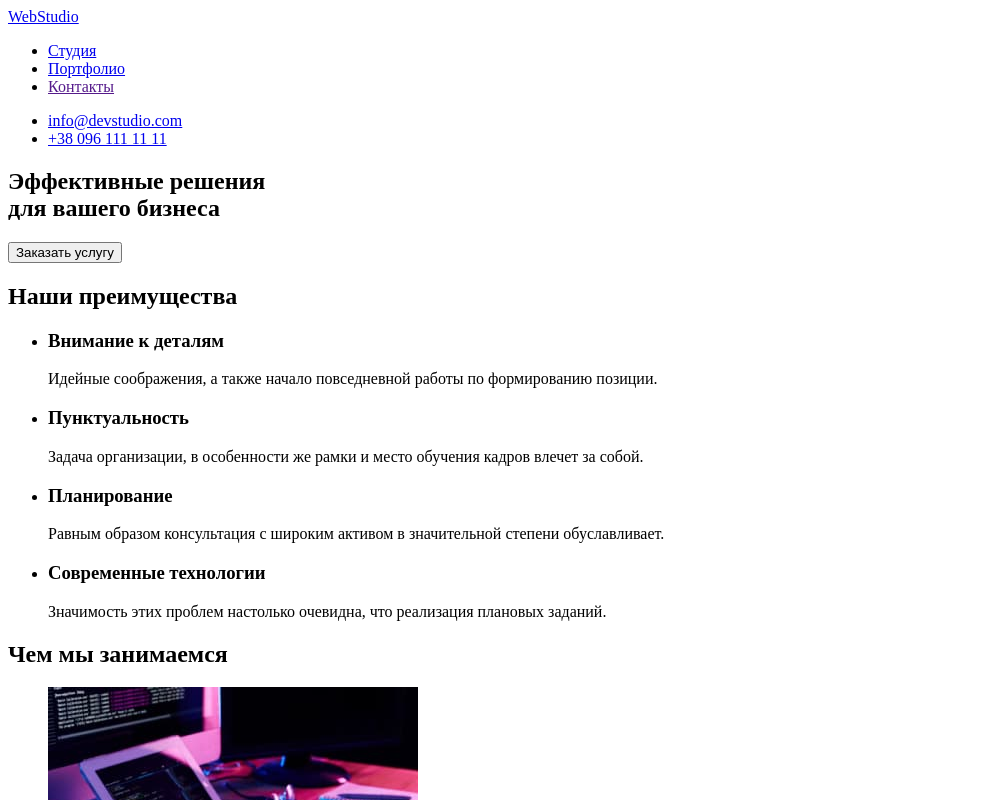
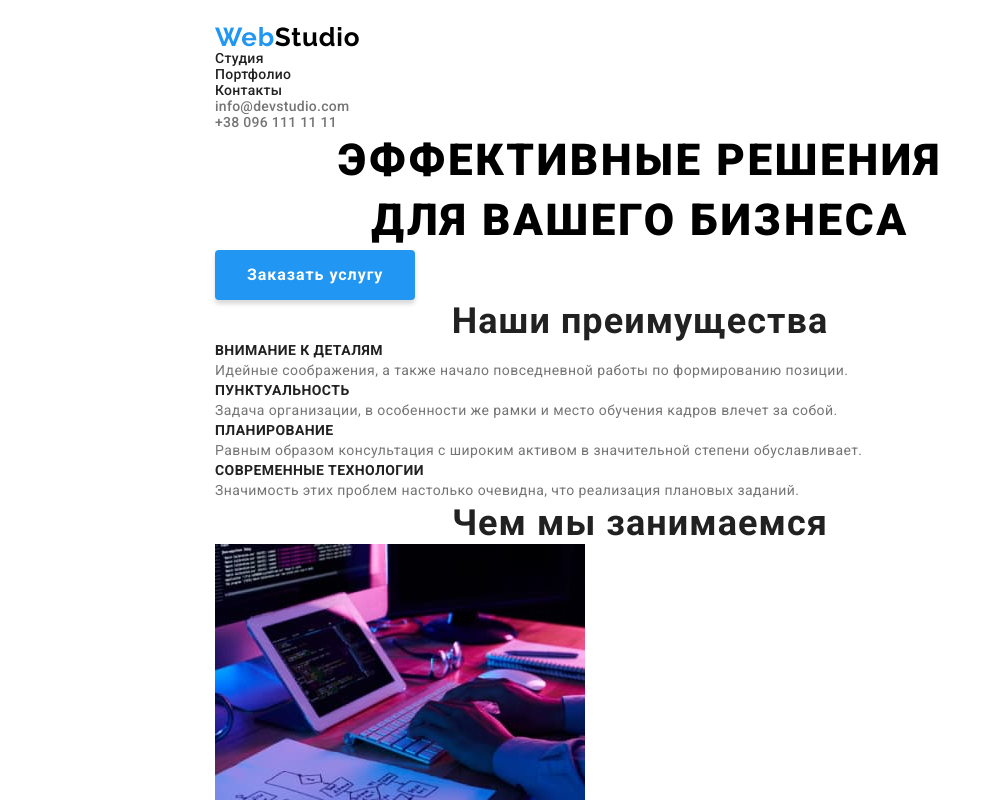
Before and after one commit to ArkZaslavskyi/goit-markup-hw-02, a plain HTML site: page index.html in a window 1280 px wide. Shown: the top 800 px of the page, without its empty margins (0-993 px from the left). Drawn offline with Linux system fonts and the light colour scheme.

Commit message:
Стили текста и кнопок для Студии
Прписаны стили в CSS, и проставлены в index.html

```diff
--- a/css/styles.css
+++ b/css/styles.css
@@ -0,0 +1,191 @@
+body {
+  margin-top: 24px;
+  margin-left: 215px;
+  margin-right: 215px;
+}
+
+/* Header */
+
+.logo {
+  font-family: 'Raleway', sans-serif;
+  font-style: normal;
+  font-weight: 700;
+  font-size: 26px;
+  letter-spacing: 0.03em;
+  text-decoration: none;
+}
+
+.logo-color {
+  color: #2196f3;
+}
+
+.logo-black {
+  color: #000;
+}
+
+.logo-white {
+  color: #fff;
+}
+
+.menu-nav {
+}
+
+.menu-nav-text {
+  font-family: 'Roboto', sans-serif;
+  font-style: normal;
+  font-weight: 500;
+  font-size: 14px;
+  line-height: 16px;
+  letter-spacing: 0.02em;
+  text-decoration: none;
+}
+
+.menu-nav-text-black {
+  color: #212121;
+}
+
+.menu-nav-text-gray {
+  color: #757575;
+}
+
+.menu-nav-text:hover,
+.menu-nav-text:focus {
+  color: #2196f3;
+}
+
+/* Основной контент */
+
+h1 {
+  font-family: 'Roboto', sans-serif;
+  font-style: normal;
+  font-weight: 900;
+  font-size: 44px;
+  line-height: 60px;
+  /* or 136% */
+
+  text-align: center;
+  letter-spacing: 0.06em;
+  text-transform: uppercase;
+  /* color: #ffffff; */
+}
+
+.order-service {
+  font-family: Roboto;
+  font-style: normal;
+  font-weight: bold;
+  font-size: 16px;
+  line-height: 30px;
+  /* identical to box height, or 187% */
+  text-align: center;
+  letter-spacing: 0.06em;
+  color: #ffffff;
+  background: #2196f3;
+  border-radius: 4px;
+  box-shadow: 0px 4px 4px rgba(0, 0, 0, 0.15);
+  outline: none;
+  border: none;
+  padding: 10px 32px 10px 32px;
+  cursor: pointer;
+}
+
+.order-service:hover,
+.order-service:focus {
+  background: hsl(207, 86%, 36%);
+}
+
+/* Особенности */
+
+h2 {
+  font-family: Roboto;
+  font-style: normal;
+  font-weight: bold;
+  font-size: 36px;
+  line-height: 42px;
+  text-align: center;
+  letter-spacing: 0.03em;
+
+  color: #212121;
+}
+
+h3 {
+  font-family: Roboto;
+  font-style: normal;
+  font-weight: bold;
+  font-size: 14px;
+  line-height: 16px;
+  letter-spacing: 0.03em;
+  text-transform: uppercase;
+
+  color: #212121;
+}
+
+.features-text {
+  font-family: Roboto;
+  font-style: normal;
+  font-weight: normal;
+  font-size: 14px;
+  line-height: 24px;
+  /* or 171% */
+
+  letter-spacing: 0.03em;
+
+  color: #757575;
+}
+
+/* Команда */
+
+.team-subcaption {
+  font-family: Roboto;
+  font-style: normal;
+  font-weight: 500;
+  font-size: 16px;
+  line-height: 19px;
+  /* identical to box height */
+
+  text-align: center;
+  letter-spacing: 0.03em;
+
+  color: #212121;
+}
+
+.team-text {
+  font-family: Roboto;
+  font-style: normal;
+  font-weight: normal;
+  font-size: 16px;
+  line-height: 19px;
+  /* identical to box height */
+
+  text-align: center;
+  letter-spacing: 0.03em;
+
+  color: #757575;
+}
+
+/* Footer */
+
+.footer-text {
+  font-family: Roboto;
+  font-style: normal;
+  font-weight: normal;
+  font-size: 14px;
+  line-height: 24px;
+  /* or 171% */
+  letter-spacing: 0.03em;
+  text-decoration: none;
+}
+
+/*
+.footer-text-color {
+  color: rgba(255, 255, 255, 0.6);
+}
+
+.footer-text-color-light {
+  color: #ffffff;
+}
+ */
+
+.footer-text:hover,
+.footer-text:focus {
+  color: #2196f3;
+}
--- a/index.html
+++ b/index.html
@@ -16,30 +16,32 @@
              font-family: 'Roboto', sans-serif; -->
 
         <!-- Стили -->
-        <!-- <link rel="stylesheet" href="./css/reset.css"> -->
+        <!--  --><link rel="stylesheet" href="./css/reset.css">
         <link rel="stylesheet" href="./css/styles.css">
     </head>
     <body>
         <!-- Шапка страницы -->
-        <header>
+        <header class="header">
+
             <!-- Навигация на главной -->
             <nav>
-                <a href="./index.html">
-                    WebStudio
+                <a class="logo logo-color" href="./index.html">
+                    Web<span class="logo-black">Studio</span>
                 </a>
 
-                <ul>
-                    <li><a href="./index.html">Студия</a></li>
-                    <li><a href="./portfolio.html">Портфолио</a></li>
-                    <li><a href="">Контакты</a></li>
+                <ul class="menu-nav">
+                    <li><a class="menu-nav-text menu-nav-text-black" href="./index.html">Студия</a></li>
+                    <li><a class="menu-nav-text menu-nav-text-black" href="./portfolio.html">Портфолио</a></li>
+                    <li><a class="menu-nav-text menu-nav-text-black" href="">Контакты</a></li>
                 </ul>
 
             </nav>
 
             <ul>
-                <li><a href="mailto:info@devstudio.com">info@devstudio.com</a></li>
-                <li><a href="tel:+380961111111">+38 096 111 11 11</a></li>
+                <li><a class="menu-nav-text menu-nav-text-gray" href="mailto:info@devstudio.com">info@devstudio.com</a></li>
+                <li><a class="menu-nav-text menu-nav-text-gray" href="tel:+380961111111">+38 096 111 11 11</a></li>
             </ul>
+
         </header>
 
         <!-- Основной контент - Студия -->
@@ -47,7 +49,7 @@
             <!-- Герой -->
             <section>
                 <h1>Эффективные решения<br>для вашего бизнеса</h1>
-                <button type="button">Заказать услугу</button>
+                <button class="order-service" type="button">Заказать услугу</button>
             </section>
 
             <!-- Преимущества -->
@@ -56,19 +58,19 @@
                 <ul>
                     <li>
                         <h3>Внимание к деталям</h3>
-                        <p>Идейные соображения, а также начало повседневной работы по формированию позиции.</p>
+                        <p class="features-text">Идейные соображения, а также начало повседневной работы по формированию позиции.</p>
                     </li>
                     <li>
                         <h3>Пунктуальность</h3>
-                        <p>Задача организации, в особенности же рамки и место обучения кадров влечет за собой.</p>
+                        <p class="features-text">Задача организации, в особенности же рамки и место обучения кадров влечет за собой.</p>
                     </li>
                     <li>
                         <h3>Планирование</h3>
-                        <p>Равным образом консультация с широким активом в значительной степени обуславливает.</p>
+                        <p class="features-text">Равным образом консультация с широким активом в значительной степени обуславливает.</p>
                     </li>
                     <li>
                         <h3>Современные технологии</h3>
-                        <p>Значимость этих проблем настолько очевидна, что реализация плановых заданий.</p>
+                        <p class="features-text">Значимость этих проблем настолько очевидна, что реализация плановых заданий.</p>
                     </li>
                 </ul>
             </section>
@@ -89,23 +91,23 @@
                 <ul>
                     <li>
                         <img src="./img/team1.jpg" alt="Игорь Демьяненко" width="270">
-                        <h3>Игорь Демьяненко</h3>
-                        <p>Product Designer</p>
+                        <h3 class="team-subcaption">Игорь Демьяненко</h3>
+                        <p class="team-text">Product Designer</p>
                     </li>
                     <li>
                         <img src="./img/team2.jpg" alt="Ольга Репина" width="270">
-                        <h3>Ольга Репина</h3>
-                        <p>Frontend Developer</p>
+                        <h3 class="team-subcaption">Ольга Репина</h3>
+                        <p class="team-text">Frontend Developer</p>
                     </li>
                     <li>
                         <img src="./img/team3.jpg" alt="Николай Тарасов" width="270">
-                        <h3>Николай Тарасов</h3>
-                        <p>Marketing</p>
+                        <h3 class="team-subcaption">Николай Тарасов</h3>
+                        <p class="team-text">Marketing</p>
                     </li>
                     <li>
                         <img src="./img/team4.jpg" alt="Михаил Ермаков" width="270">
-                        <h3>Михаил Ермаков</h3>
-                        <p>UI Designer</p>
+                        <h3 class="team-subcaption">Михаил Ермаков</h3>
+                        <p class="team-text">UI Designer</p>
                     </li>
                 </ul>
             </section>
@@ -113,14 +115,14 @@
 
         <!-- Подвал страницы -->
         <footer>
-            <a href="./index.html">
-                WebStudio
-            </a>
+                <a class="logo logo-color" href="./index.html">
+                    Web<span class="logo-black">Studio</span>
+                </a>
             <address>
                 <ul>
-                    <li><a href="">г. Киев, пр-т Леси Украинки, 26</a></li>
-                    <li><a href="mailto:info@example.com">info@example.com</a></li>
-                    <li><a href="tel:+380991111111">+38 099 111 11 11</a></li>
+                    <li><a class="footer-text footer-text-light" href="">г. Киев, пр-т Леси Украинки, 26</a></li>
+                    <li><a class="footer-text footer-text-color" href="mailto:info@example.com">info@example.com</a></li>
+                    <li><a class="footer-text footer-text-color" href="tel:+380991111111">+38 099 111 11 11</a></li>
                 </ul>
             </address>
         </footer>
```
Also changed, not shown: portfolio.html (+2 -2 lines).
